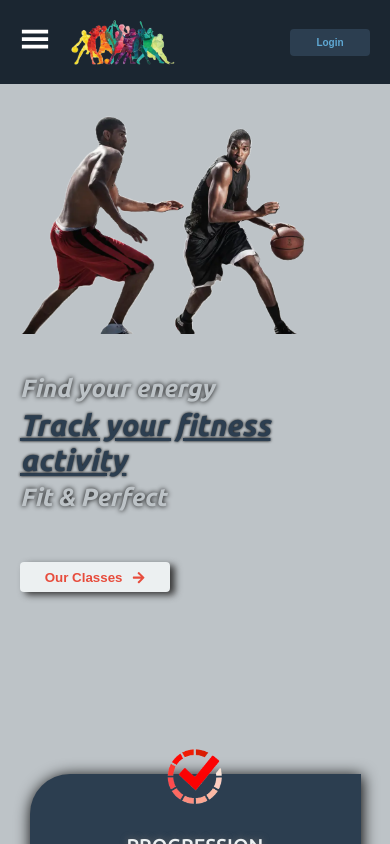
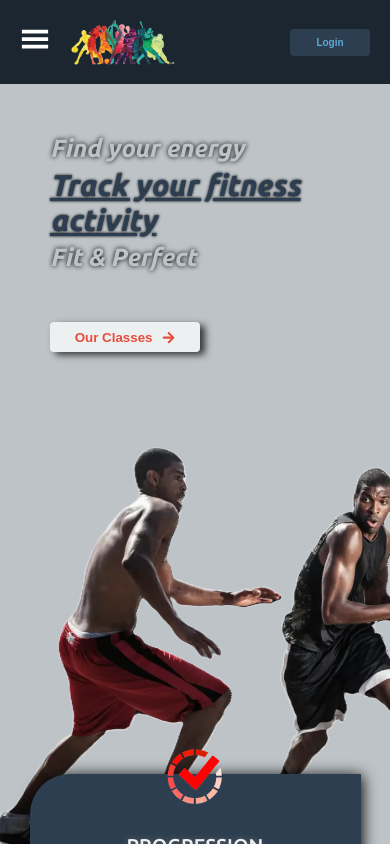
Before and after one commit to GiuranRadu/UR-Physique-Frontend, a React (Vite) app: page / in a window 390 px wide. Shown: the top 844 px of the page. Built offline with nearby package versions, Linux system fonts and the light colour scheme.

Commit message:
a little change

```diff
--- a/src/Components/AppLayout/DashBoard/DashBoard.jsx
+++ b/src/Components/AppLayout/DashBoard/DashBoard.jsx
@@ -15,8 +15,6 @@ function DashBoard() {
   return (
     <div className={styles['container']}>
       <div className={styles.section1}>
-        <div className={styles['section1-left']}>
-        </div>
         <div className={styles['section1-right']}>
           <h2>Find your energy</h2>
           <h1>Track your fitness activity</h1>
--- a/src/Components/AppLayout/DashBoard/DashBoard.module.css
+++ b/src/Components/AppLayout/DashBoard/DashBoard.module.css
@@ -4,35 +4,21 @@
 }
 
 .section1 {
-  display: grid;
   height: 90vh;
-  grid-template-columns: 1.5fr 2fr;
-  /* background-color: rgb(189, 189, 189); */
+  background-size: 1000px;
+  background-repeat: no-repeat;
+  background-position:  bottom right;
   background-color: var(--neutral-medium);
+  background-image: url('../../../Assets/hero.png');
 }
 
-.section1-left,
-.section1-right {
-  display: flex;
-  align-items: center;
-  justify-content: center;
-  padding: 20px;
-}
-
-.section1-left {
-  background-image: url('../../../Assets/hero.png');
-  background-repeat: no-repeat;
-  background-position: center bottom;
-  background-size: 900px;
-  /* position: relative; */
-}
 
 .section1-right {
   display: flex;
   flex-direction: column;
   align-items: flex-start;
   justify-content: center;
-  padding: 0 0 200px 200px;
+  padding: 50px 0 200px 100px;
 }
 
 .section1-right h2 {
@@ -81,14 +67,11 @@
 .section1-right button:hover {
   scale: 1.1;
   transition: 1s;
-
-
 }
 
 .section2 {
   display: flex;
   flex-direction: column;
-  /* background-color: rgb(189, 189, 189); */
   background-color: var(--neutral-medium);
   height: 130vh;
 }
@@ -293,8 +276,13 @@
 
 
 @media(max-width:1200px) {
+
+  .section1 {
+    background-size: 800px;
+    background-position: right bottom;
+  }
+
   .section2 {
-    /* background-color: red; */
     height: 200vh;
   }
 
@@ -340,25 +328,21 @@
   }
 }
 
+@media(max-width:900px) {
+  .section1-right h2 {
+    font-size: 25px;
+  }
+}
+
 
 
 @media(max-width:850px) {
-
   .section4 {
     height: 90vh;
   }
 
-
-  .section1-left {
-    /* background-color: red; */
-    background-size: 600px;
-    background-position: center center;
-  }
-
   .section1-right {
-    /* background-color: blue; */
-    padding: 0 0 100px 50px;
-
+    padding: 50px 0 100px 50px;
   }
 
   .section1-right h2 {
@@ -388,7 +372,6 @@
   .right {
     margin-right: -200px;
     width: 400px;
-    /* background-color: red; */
   }
 
   .right img {
@@ -403,6 +386,11 @@
 }
 
 @media(max-width:650px) {
+
+  .section1 {
+    background-size: 600px;
+    background-position: bottom left;
+  }
 
   .right {
     display: none;
@@ -428,24 +416,15 @@
 
 
 @media(max-width:420px) {
+
+  .section1-right {
+    padding: 50px 0 100px 50px;
+  }
+
   .section4 {
     height: 50vh;
   }
 
-  .section1 {
-    display: flex;
-    flex-direction: column;
-    gap: 20px;
-  }
-
-  .section1-left {
-    height: 250px;
-    background-size: 360px;
-  }
-
-  .section1-right {
-    padding: 20px;
-  }
 
   .section1-right button {
     width: 150px;
```
